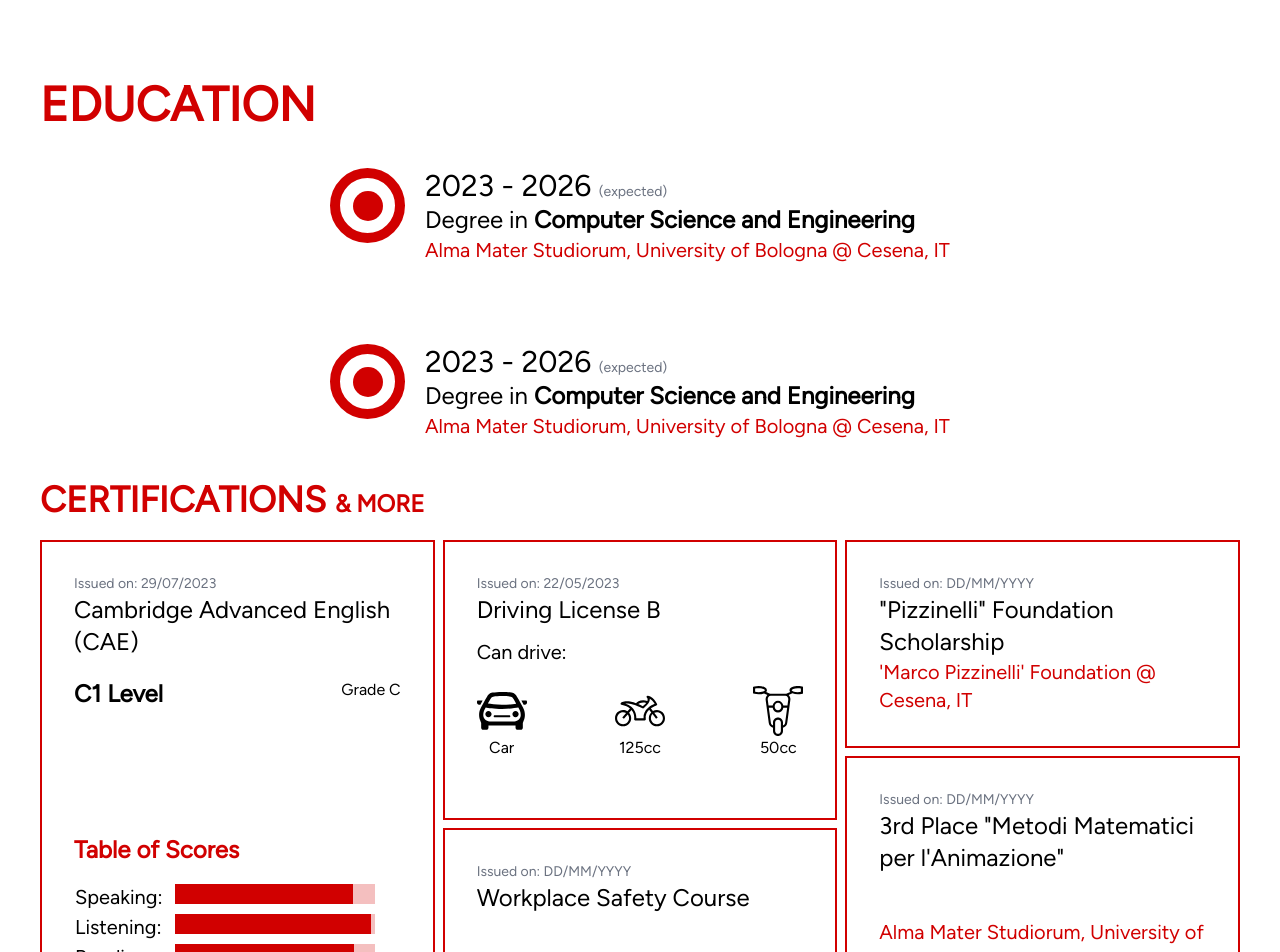
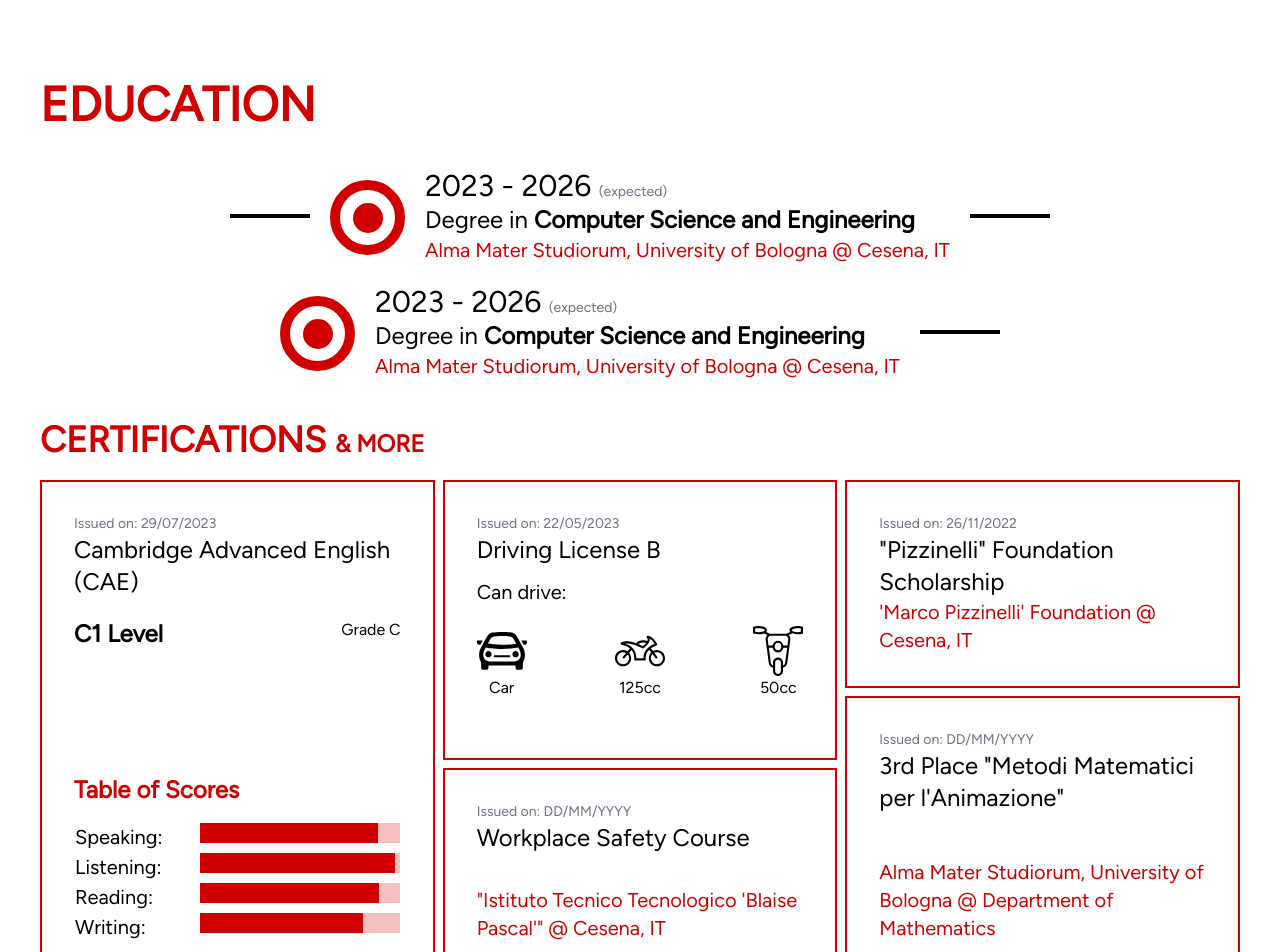
Before and after one commit to Nickolausen/nickolausen.github.io, a React (Vite) app: page / in a window 1280 px wide. Shown: the part 840-1792 px from the top of the page. Built offline with nearby package versions, Linux system fonts and the light colour scheme.

Commit message:
work in progress

```diff
--- a/package.json
+++ b/package.json
@@ -2,14 +2,18 @@
   "name": "nicholasmagi.it",
   "private": true,
   "version": "0.0.0",
+  "homepage": "https://nickolausen.github.io",
   "type": "module",
   "scripts": {
     "dev": "vite",
+    "predeploy": "npm run build",
+    "deploy": "gh-pages -d build",
     "build": "tsc && vite build",
     "lint": "eslint . --ext ts,tsx --report-unused-disable-directives --max-warnings 0",
     "preview": "vite preview"
   },
   "dependencies": {
+    "flowbite": "^2.3.0",
     "react": "^18.2.0",
     "react-dom": "^18.2.0"
   },
@@ -23,6 +27,7 @@
     "eslint": "^8.55.0",
     "eslint-plugin-react-hooks": "^4.6.0",
     "eslint-plugin-react-refresh": "^0.4.5",
+    "gh-pages": "^6.1.1",
     "postcss": "^8.4.33",
     "tailwindcss": "^3.4.1",
     "typescript": "^5.2.2",
--- a/src/App.tsx
+++ b/src/App.tsx
@@ -1,10 +1,11 @@
 import './App.css'
 import Navbar from './components/Navbar'
+import Footer from './components/Footer'
 
 import InitialScreen from './pages/InitialScreen'
 import Education from './pages/Education'
 import Projects from './pages/Projects'
-import Footer from './components/Footer'
+import ContactMe from './pages/ContactMe'
 
 function App() {
   return (
@@ -14,6 +15,7 @@ function App() {
         <InitialScreen></InitialScreen>
         <Education></Education>
         <Projects></Projects>
+        <ContactMe></ContactMe>
       </div>
       <Footer></Footer>
     </>
--- a/src/components/Button.tsx
+++ b/src/components/Button.tsx
@@ -1,9 +1,15 @@
 import styles from './Button.module.css'
 
-function Button(): JSX.Element
+type Props = {
+    classNames?: string,
+    text?: string,
+    onClickHandler?: React.MouseEventHandler<HTMLButtonElement>
+}
+
+function Button({classNames, text, onClickHandler}: Props): JSX.Element
 {
     return <>
-        <button className={styles.btn + " text-l text-white p-4 px-5 rounded-lg white uppercase self-start"}>Download My CV</button>
+        <button onClick={onClickHandler} className={classNames + " " + styles.btn + " text-l text-white p-4 px-5 rounded-lg white uppercase self-start"}>{text}</button>
     </>
 }
 
--- a/src/components/ContactCard.tsx
+++ b/src/components/ContactCard.tsx
@@ -1,6 +1,6 @@
 function ContactCard(link: string, size: any, path: string)
 {
-    return <a href={link} target="blank">
+    return <a href={link} target="_parent">
         <svg
             xmlns="http://www.w3.org/2000/svg"
             width={size.width}
--- a/src/components/EducationCard.tsx
+++ b/src/components/EducationCard.tsx
@@ -4,8 +4,8 @@ function EducationCard()
 {
     return (
         <>
-            <article className="flex flex-row flex-wrap gap-5 content-center">
-                <div className={styles.outer_target + " flex flex-wrap justify-center content-center"}>
+            <article className="flex flex-row flex-wrap gap-5 justify-center content-center">
+                <div className={styles.outer_target + " flex flex-wrap justify-center content-center mt-3"}>
                     <div className={styles.inner_target}></div>
                 </div>
                 <div className="flex flex-col">
--- /dev/null
+++ b/src/pages/ContactMe.tsx
@@ -0,0 +1,44 @@
+import { useState } from "react"
+import Button from "../components/Button"
+import './ContactMe.module.css'
+
+// const [mailData, setMailData] = useState({})
+
+// function sendMail()
+// {
+
+// }
+
+function ContactMe()
+{
+    return <>
+        <section id="contact-me" className="pt-20 flex flex-wrap flex-col content-center justify-center">
+            <h1 className="text-5xl font-bold uppercase text-center">Let's keep in touch!</h1>
+            <form className="mt-10 p-10 flex flex-col gap-5 shadow-2xl rounded-lg">
+                <div className="flex flex-col sm:flex-row justify-between">
+                    <div>
+                        <label htmlFor="first_name">First Name</label><br></br>
+                        <input className="w-full border-slate-300" id="first_name" type="text"></input>
+                    </div>
+                    <div className="mt-3 sm:mt-0">
+                        <label htmlFor="surname">Last Name</label><br></br>
+                        <input className="w-full border-slate-300" id="surname" type="text"></input>
+                    </div>
+                </div>
+                <div>
+                    <label htmlFor="first_name">Email</label>
+                    <input className="w-full border-slate-300" id="first_name" type="email"></input>
+                </div>
+                <div>
+                    <label htmlFor="first_name">Message</label>
+                    <input className="w-full min-h-64 border-slate-300" id="first_name" type="text"></input>
+                </div>
+                <div className="text-center">
+                    <Button text={"Send Message"}></Button>
+                </div>
+            </form>
+        </section>
+    </>
+}
+
+export default ContactMe
--- a/src/pages/Education.module.css
+++ b/src/pages/Education.module.css
@@ -4,3 +4,7 @@
     padding: 2em;
     border: 2px solid var(--accent-color);
 }
+
+.line {
+    border: 2px solid black;
+}
--- a/src/pages/Education.tsx
+++ b/src/pages/Education.tsx
@@ -27,12 +27,21 @@ function Education()
     return (
         <section id='education' className="pt-10">
             <h1 className="text-5xl font-bold uppercase">Education</h1>
-            <div className="flex flex-col gap-20 justify-center content-center flex-wrap pt-10">
+            <div className="flex flex-row gap-5 justify-center content-center flex-wrap pt-10">
+                <div className="min-w-20 flex flex-col justify-center">
+                    <hr className={styles.line}></hr>
+                </div>
                 <EducationCard></EducationCard>
+                <div className="min-w-20 flex flex-col justify-center">
+                    <hr className={styles.line}></hr>
+                </div>
                 <EducationCard></EducationCard>
+                <div className="min-w-20 flex flex-col justify-center">
+                    <hr className={styles.line}></hr>
+                </div>
             </div>
             <h2 className="text-4xl font-bold uppercase pt-10">Certifications <span className="text-2xl">& more</span></h2>
-            <div className="grid grid-cols-1 md:grid-cols-3 grid-rows-7 pt-5 gap-2">
+            <div className="grid grid-cols-1 md:grid-cols-2 lg:grid-cols-3 grid-rows-7 pt-5 gap-2">
                 <div className={styles.grid_cell + " row-span-7"}>
                     <div className="text-sm text-gray-500">Issued on: 29/07/2023</div>
                     <div className="text-2xl">Cambridge Advanced English (CAE)</div>
@@ -41,31 +50,34 @@ function Education()
                         <div>Grade C</div>
                     </div>
                     <div className="grow"></div>
-                    <div className="text-2xl font-bold accent-clr">Table of Scores</div>
+                    <div className="mt-10 md:mt-0 text-2xl font-bold accent-clr">Table of Scores</div>
                     <table className="mt-4">
                         <tr>
                             <td className="text-xl">Speaking:</td>
-                            <td className="text-xl">
-                                <progress value={187} max={210}></progress>
+                            <td className="text-xl flex justify-end">
+                                <progress className="hidden xl:block" value={187} max={210}></progress>
+                                <p className="block xl:hidden"><span className="accent-clr">187</span>/210</p>
                             </td>
                         </tr>
                         <tr>
                             <td className="text-xl">Listening:</td>
-                            <td className="text-xl">
-                                <progress value={205} max={210}></progress>
+                            <td className="text-xl flex justify-end">
+                                <progress className="hidden xl:block" value={205} max={210}></progress>
+                                <p className="block xl:hidden"><span className="accent-clr">205</span>/210</p>
                             </td>
                         </tr>
                         <tr>
                             <td className="text-xl">Reading:</td>
-                            <td className="text-xl">
-                                <progress value={188} max={210}></progress>
-
+                            <td className="text-xl flex justify-end">
+                                <progress className="hidden xl:block" value={188} max={210}></progress>
+                                <p className="block xl:hidden"><span className="accent-clr">188</span>/210</p>
                             </td>
                         </tr>
                         <tr>
                             <td className="text-xl">Writing:</td>
-                            <td className="text-xl">
-                                <progress className="accent-clr" value={172} max={210}></progress>
+                            <td className="text-xl flex justify-end">
+                                <progress className="hidden xl:block" value={172} max={210}></progress>
+                                <p className="block xl:hidden"><span className="accent-clr">172</span>/210</p>
                             </td>
                         </tr>
                     </table>
@@ -132,7 +144,7 @@ function Education()
                     </div>
                 </div>
                 <div className={styles.grid_cell + " row-span-3"}>
-                    <div className="text-sm text-gray-500">Issued on: DD/MM/YYYY</div>
+                    <div className="text-sm text-gray-500">Issued on: 26/11/2022</div>
                     <div className="text-2xl">"Pizzinelli" Foundation Scholarship</div>
                     <div className="grow"></div>
                     <div className="text-xl accent-clr">'Marco Pizzinelli' Foundation @ Cesena, IT</div>
@@ -151,7 +163,7 @@ function Education()
                 </div>
             </div>
             <h2 className="text-4xl font-bold uppercase pt-10">Technical Knowledge</h2>
-            <div className="grid md:grid-cols-2 pt-10">
+            <div className="grid lg:grid-cols-2 pt-10">
                 <div className="flex flex-wrap flex-col content-center">
                     <div className="flex justify-center">
                         <svg width="100" height="100" viewBox="0 0 24 24" xmlns="http://www.w3.org/2000/svg" fill-rule="evenodd" clip-rule="evenodd">
@@ -161,11 +173,13 @@ function Education()
                     <h3 className="mt-5 text-2xl text-center font-bold">Learnt from School</h3>
                     <hr className="my-3"></hr>
                     <table>
-                        { from_school.map(item =>
+                        {
+                            from_school.map(item =>
                                 <tr className="text-xl">
                                     <td className="pe-10">{item.name}</td>
                                     <td className="text-end accent-clr">{item.expertise}</td>
-                            </tr>)}
+                                </tr>)
+                        }
                     </table>
                 </div>
                 <div className="flex flex-wrap flex-col content-center">
@@ -177,11 +191,13 @@ function Education()
                     <h3 className="mt-5 text-2xl text-center font-bold">Self-taught</h3>
                     <hr className="my-3"></hr>
                     <table className="mt-5">
-                        { self_taught.map(item =>
+                        {
+                            self_taught.map(item =>
                                 <tr className="text-xl">
                                     <td className="pe-10">{item.name}</td>
                                     <td className="text-end accent-clr">{item.expertise}</td>
-                            </tr>)}
+                                </tr>)
+                        }
                     </table>
                 </div>
             </div>
--- a/src/pages/Projects.tsx
+++ b/src/pages/Projects.tsx
@@ -5,7 +5,7 @@ function Projects()
     return <>
         <section id="projects" className="pt-20">
             <h1 className="text-5xl font-bold uppercase">Projects</h1>
-            <div className="pt-8 grid md:grid-cols-2 gap-5 gap-y-8">
+            <div className="pt-8 grid md:grid-cols-2 lg:grid-cols-4 gap-5 gap-y-8">
                 <ProjectCard></ProjectCard>
                 <ProjectCard></ProjectCard>
                 <ProjectCard></ProjectCard>
--- a/tailwind.config.js
+++ b/tailwind.config.js
@@ -8,6 +8,6 @@ export default {
     extend: {},
   },
   plugins: [
-
+    require('flowbite/plugin')
   ],
 }
```
Also changed, not shown: src/pages/InitialScreen.tsx (+3 -4 lines), src/pages/ContactMe.module.css (added), 1 other file (tests, documents, lock files or other folders). Lines whose indentation alone changed are shown as unchanged.
